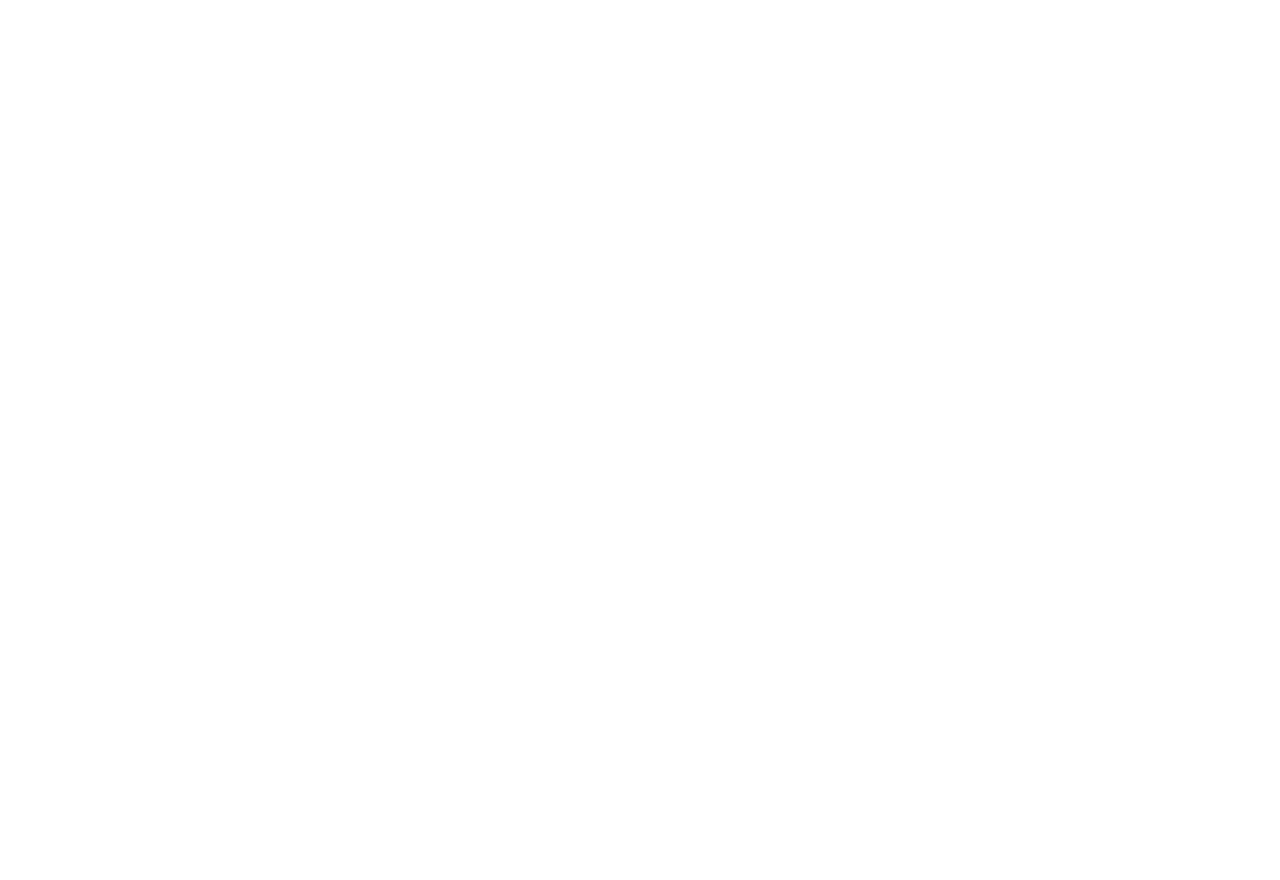
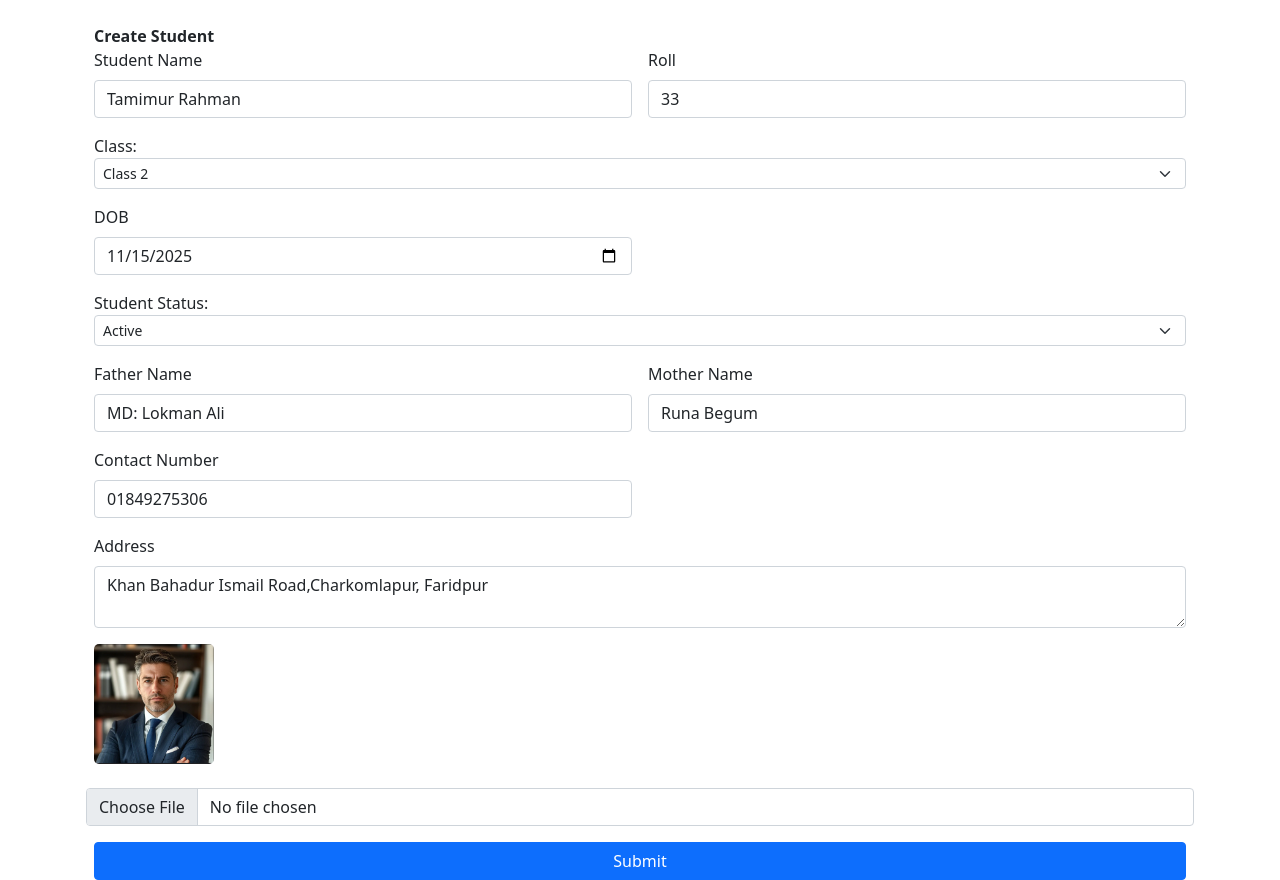
Before and after one commit to TamimurRahman/StudentManagement, a Django app: page /update/1 in a window 1280 px wide. Before the commit the page is empty. Before the commit the page ends 800 px from the top, so only its background shows below. Run offline with Django 5.2, Linux system fonts and the light colour scheme; data comes from the database, SQL or seed files in the repository; both versions use the stored data as it was after the commit.

Commit message:
i create satic folder and create dynamic html forms for create and update at the same form

```diff
--- a/student_management/student_management/settings.py
+++ b/student_management/student_management/settings.py
@@ -116,6 +116,10 @@
 # https://docs.djangoproject.com/en/5.2/howto/static-files/
 
 STATIC_URL = 'static/'
+# Optional: global static folder
+STATICFILES_DIRS = [
+    BASE_DIR / "static",  # if you created a global static folder
+]
 MEDIA_URL = '/media/'
 MEDIA_ROOT = os.path.join(BASE_DIR, 'students','media')
 # Default primary key field type
--- a/student_management/students/templates/create_student.html
+++ b/student_management/students/templates/create_student.html
@@ -95,3 +95,108 @@
 
 
  {% endcomment %}
+
+
+ {% block content %}
+
+<div class="container mt-4">
+    <strong>Create Student</strong>
+
+    <form method="post" enctype="multipart/form-data" class="row g-3">
+        {% csrf_token %}
+
+        <!-- Name -->
+        <div class="col-md-6">
+            <label for="name" class="form-label">Student Name</label>
+            <input type="text" class="form-control" id="name" name="name" value='{{student.name | default:""}}'>
+        </div>
+
+        <!-- Roll -->
+        <div class="col-md-6">
+            <label for="roll" class="form-label">Roll</label>
+            <input type="number" class="form-control" id="roll" name="roll" value='{{student.roll | default:""}}'>
+        </div>
+
+        <!-- Class -->
+         <label for="student_class">Class:
+    <select class="form-select form-select-sm" id='student_class'aria-label=".form-select-sm example" name='student_class'>
+        <option value=''>Select Class</option>
+        <option value="1" {% if student.student_class == '1'%}selected{% endif %}>Class 1</option>
+        <option value="2" {% if student.student_class == '2'%}selected{% endif %}>Class 2</option>
+        <option value="3" {% if student.student_class == '3'%}selected{% endif %}>Class 3</option>
+        <option value="4" {% if student.student_class == '4'%}selected{% endif %}>Class 4</option>
+        <option value="5" {% if student.student_class == '5'%}selected{% endif %}>Class 5</option>
+        <option value="6" {% if student.student_class == '6'%}selected{% endif %}>Class 6</option>
+        <option value="7" {% if student.student_class == '7'%}selected{% endif %}>Class 7</option>
+        <option value="8" {% if student.student_class == '8'%}selected{% endif %}>Class 8</option>
+        <option value="9" {% if student.student_class == '9'%}selected{% endif %}>Class 9</option>
+        <option value="10"{% if student.student_class == '10'%}selected{% endif %}>Class 10</option>
+    </select>
+</label>
+        <!-- DOB -->
+        <div class="col-md-6">
+            <label for="dob" class="form-label">DOB</label>
+            <input type="date" class="form-control" id="dob" name="dob" value='{{student.dob | date:'Y-m-d'}}'>
+        </div>
+
+        <!-- Status -->
+         <label for="student_status">Student Status:
+  <select class="form-select form-select-sm" aria-label=".form-select-sm example" name='status' id='student_status'>
+     <option selected>Select Status</option>
+    <option value="active" {% if student.status == 'active' %}selected{% endif %}>Active</option>
+    <option value="inactive" {% if student.status == 'inactive' %}selected{% endif %}>Inactive</option>
+    </select>
+</label>
+        <!-- Father Name -->
+        <div class="col-md-6">
+            <label for="father_name" class="form-label">Father Name</label>
+            <input type="text" class="form-control" id="father_name" name="father_name" value='{{student.father_name | default:""}}'>
+        </div>
+
+        <!-- Mother Name -->
+        <div class="col-md-6">
+            <label for="mother_name" class="form-label">Mother Name</label>
+            <input type="text" class="form-control" id="mother_name" name="mother_name" value='{{student.mother_name | default:""}}'>
+        </div>
+
+        <!-- Phone -->
+        <div class="col-md-6">
+            <label for="phone" class="form-label">Contact Number</label>
+            <input type="text" class="form-control" id="phone" name="phone" value='{{student.phone | default:""}}'>
+        </div>
+
+        <!-- Address -->
+        <div class="col-12">
+            <label for="adress" class="form-label">Address</label>
+            <textarea class="form-control" id="adress" name="adress" >{{student.adress}}</textarea>
+        </div>
+
+        <!-- Photo -->
+ <div class="mb-2">
+    {% if student.photo %}
+        <img src="{{ student.photo.url }}" width="120" height="120" style="object-fit: cover; border-radius: 5px;">
+    {% endif %}
+</div>
+
+
+    {% comment %} {% if student.photo %}
+        <img src="{{ student.photo.url }}" width="50" height="50" style="object-fit: cover; border-radius: 50%;">
+    {% else %}
+        <div class="bg-secondary text-white text-center rounded-circle" style="width:50px; height:50px; line-height:50px;">
+            {{ student.name|slice:":1" }}
+        </div>
+    {% endif %} {% endcomment %}
+
+
+<input class="form-control" type="file" id="photo" name="photo">
+
+
+        <!-- Submit -->
+        <div class="col-12">
+            <button type="submit" class="btn btn-primary w-100">Submit</button>
+        </div>
+
+    </form>
+
+</div>
+{% endblock content %}
--- a/student_management/students/templates/student_details.html
+++ b/student_management/students/templates/student_details.html
@@ -1,9 +1,13 @@
 {% extends "base.html" %}
-
+{% load static %}
 {% block content %}
 
 <div class="card" style="width: 18rem;">
+{% if student.photo %}
   <img class="card-img-top" src="{{student.photo.url}}" alt="Card image cap">
+{% else %}
+    <img class="card-img-top" src="{% static 'students/image.png' %}" alt="Card image cap">
+{% endif %}
   <div class="card-body">
     <h5 class="card-title">{{student.name}}</h5>
     <p><strong> Roll: </strong>{{student.roll}}</p>
--- a/student_management/students/templates/student_list.html
+++ b/student_management/students/templates/student_list.html
@@ -57,7 +57,7 @@
       <td>{{i.status}}</td>
       <td><a href="{% url 'st_profile_view' i.id %}">View</a></td>
       <td><a href="{% url 'update' i.id %}">Edit</a></td>
-      <td><a href="">Delete</a></td>
+      <td><a href="{% url 'student_delete' i.id %}">Delete</a></td>
     </tr>
 
     {% endfor %}
--- a/student_management/students/urls.py
+++ b/student_management/students/urls.py
@@ -1,10 +1,11 @@
 
 from django.urls import path
-from .views import create_student,student_list,student_profile_view,update_student
+from .views import create_student,student_list,student_profile_view,update_student,delete_student
 
 urlpatterns = [
    path('create/',create_student,name='create'),
    path('',student_list,name='list'),
    path('profile/<int:id>',student_profile_view,name='st_profile_view'),
-   path('update/<int:id>',update_student,name='update')
+   path('update/<int:id>',update_student,name='update'),
+   path('remove/<int:id>',delete_student,name='student_delete')
 ]
--- a/student_management/students/views.py
+++ b/student_management/students/views.py
@@ -13,6 +13,7 @@
         mother_name=request.POST.get('mother_name')
         phone = request.POST.get('phone')
         adress = request.POST.get('adress')
+
         photo = request.FILES.get('photo')
 
         Student_Info.objects.create(
@@ -34,17 +35,25 @@
 def update_student(request,id):
     student = get_object_or_404(Student_Info,id=id)
     if request.method == 'POST':
-        student.name = request.POST('name')
-        student.roll = request.POST('roll')
-        student.student_class = request.POST('student_class')
-        student.dob = request.POST('dob')
-        student.status = request.POST('status')
-        student.father_name = request.POST('father_name')
-        student.mother_name = request.POST('mother_name')
-        student.phone = request.POST('phone')
-        student.adress = request.POST('adress')
-        student.photo = request.FILES.get('photo')
+        student.name = request.POST.get('name')
+        student.roll = request.POST.get('roll')
+        student.student_class = request.POST.get('student_class')
+        student.dob = request.POST.get('dob')
+        student.status = request.POST.get('status')
+        student.father_name = request.POST.get('father_name')
+        student.mother_name = request.POST.get('mother_name')
+        student.phone = request.POST.get('phone')
+        student.adress = request.POST.get('adress')
+        # ---- Image is optional ----
+        if request.FILES.get('photo'):       # Only update if new image uploaded
+            student.photo = request.FILES.get('photo')
 
         student.save()
         return redirect('list')
     return render(request,'create_student.html',{'student':student})
+
+
+def delete_student(request, id):
+    student = get_object_or_404(Student_Info, id=id)
+    student.delete()
+    return redirect('list')
```
Also changed, not shown: student_management/db.sqlite3, student_management/students/media/students/Sabbir Hossain(update)/Screenshot_2025-09-05_190243.png (added), student_management/students/media/students/Sabbir Hossain(update)/Screenshot_2025-09-09_040040.png (added), student_management/students/media/students/Sabbir Hossain(update)/Screenshot_2025-09-09_040134.png (added), student_management/students/media/students/Sabbir Hossain(update)/Screenshot_2025-09-09_040134_QTatm6L.png (added), student_management/students/media/students/Sabbir Hossain(update)/Screenshot_2025-09-09_040353.png (added), student_management/students/media/students/Sabbir Hossain(update)/risk_management.png (added), student_management/students/media/students/Sabbir Hossain/Screenshot_2025-09-09_040134.png (added), student_management/students/media/students/Sabbir Hossain/Screenshot_2025-09-09_040203.png (added), student_management/students/media/students/Sabbir Hossain/Screenshot_2025-09-09_040203_H0feu87.png (added), student_management/students/media/students/Tamimur Rahman/Screenshot_2025-09-09_004754.png (added), student_management/students/static/students/image.png (added).
